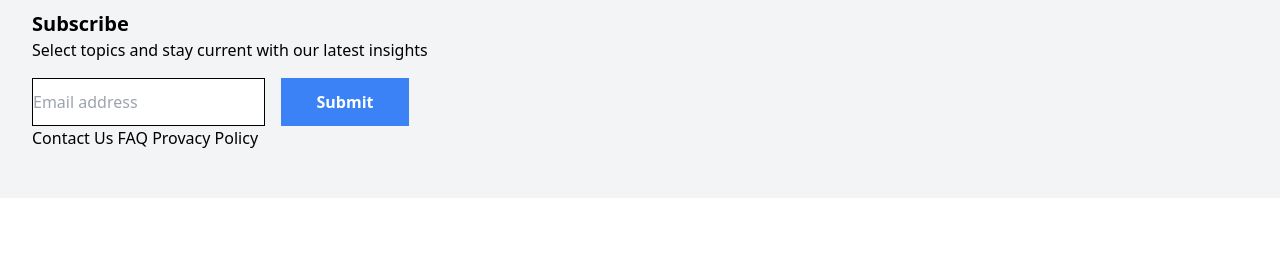
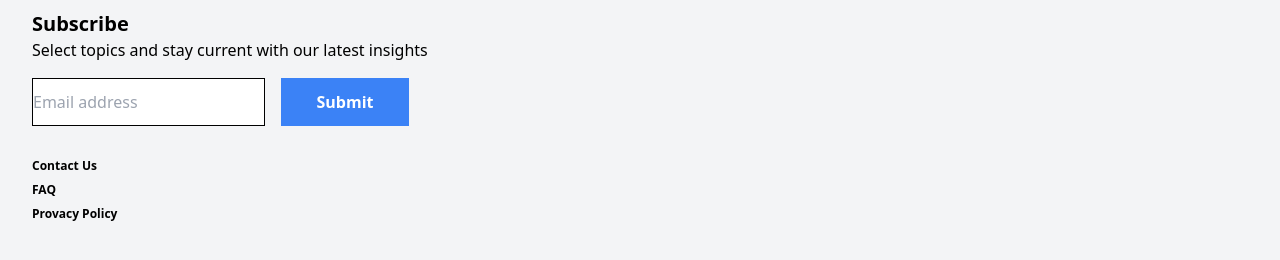
Before and after one commit to haroldmud/secondCloningExercise, a website: page index.html in a window 1280 px wide. Shown: the part 11582-11842 px from the top of the page. Before the commit the page ends 11780 px from the top, so only its background shows below. Drawn offline with nearby package versions, Linux system fonts and the light colour scheme.

Commit message:
Work on the fourth and fifth section

```diff
--- a/index.html
+++ b/index.html
@@ -396,8 +396,8 @@
           </button>
         </form>
 
-        <section>
-          <div>
+        <section class="mt-8 font-bold text-xs">
+          <div class="grid grid-rows-1 gap-2">
             <a href="#">Contact Us</a>
             <a href="#">FAQ</a>
             <a href="#">Provacy Policy</a>
```
